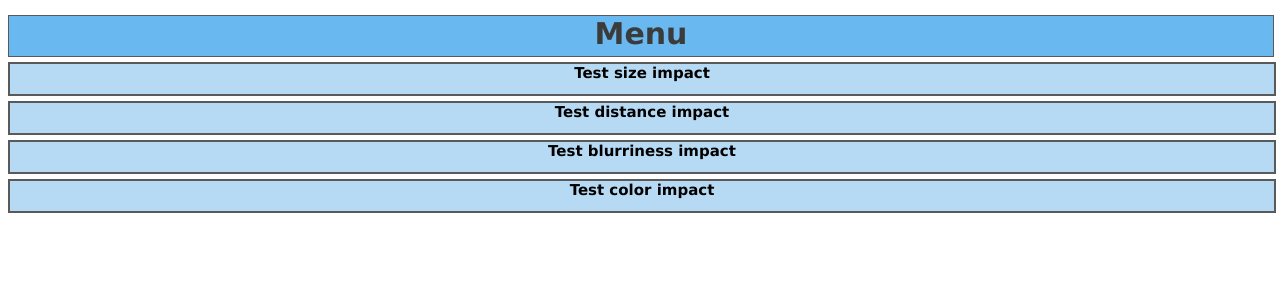
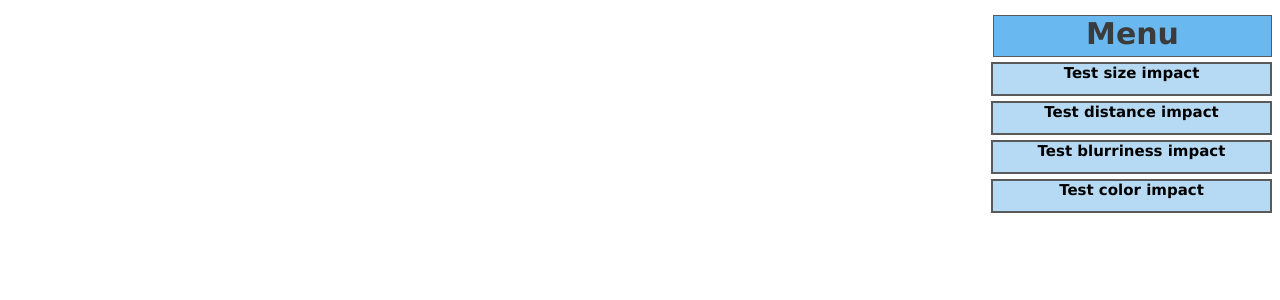
Before and after one commit to anastasiabolotnikova/troxler, a PHP site: page /data.html in a window 1280 px wide. Shown: the top 300 px of the page. Run offline with PHP 8.4, Linux system fonts and the light colour scheme.

Commit message:
Some CSS fixes

```diff
--- a/data.html
+++ b/data.html
@@ -12,25 +12,9 @@
 				Menu
 			</label>
 		</div>
-		<div class="test-label">
-			<label>
-				<a href="test_size_impact.html">Test size impact</a>
-			</label>
-		</div>
-		<div class="test-label">
-			<label>
-				<a href="test_distance_impact.html">Test distance impact</a>
-			</label>
-		</div>
-		<div class="test-label">
-			<label>
-				<a href="test_blur_impact.html">Test blurriness impact</a>
-			</label>
-		</div>
-		<div class="test-label">
-			<label>
-				<a href="test_color_impact.html">Test color impact</a>
-			</label>
-		</div>
+		<a href="test_size_impact.html"><div class="test-label"><label>Test size impact</label></div></a>
+		<a href="test_distance_impact.html"><div class="test-label"><label>Test distance impact</label></div></a>
+		<a href="test_blur_impact.html"><div class="test-label"><label>Test blurriness impact</label></div></a>
+		<a href="test_color_impact.html"><div class="test-label"><label>Test color impact</label></div></a>
 		</body>
 </html>
--- a/style.css
+++ b/style.css
@@ -28,7 +28,7 @@
 
 h1,h2,h3 {text-align:center;font-family:"Lucida Sans Unicode", "Lucida Grande", sans-serif;}
 
-a {font-size:50%;text-decoration:none;font-family:"Lucida Sans Unicode", "Lucida Grande", sans-serif;color: black;}
+a{text-decoration: none;}
 
 .button{
 	font-weight: bold;
@@ -97,7 +97,8 @@ a {font-size:50%;text-decoration:none;font-family:"Lucida Sans Unicode", "Lucida
 .test-label{
 	font-weight: bold;
 	margin-top: 5px;
-	width: 100%;
+	margin-left: auto;
+	width: 277px;
 	height: 30px;
 	color: #3b3b3b;
 	background: #B6DAF4;
@@ -108,11 +109,23 @@ a {font-size:50%;text-decoration:none;font-family:"Lucida Sans Unicode", "Lucida
 	border-top-color: #5a5a5a;
 }
 
+.test-label label {
+	font-size: 50%;
+	color: black;
+}
+
+.test-label label:hover{
+	font-size: 50%;
+	color: black;
+	cursor: pointer;
+}
+
 .menu{
 	font-weight: bold;
 	margin-top: 15px;
+	margin-left: auto;
 	font-size:50%;
-	width: 100%;
+	width: 277px;
 	height: 40px;
 	color: #3b3b3b;
 	background: #69B8F0;
--- a/test_blur_impact.html
+++ b/test_blur_impact.html
@@ -8,11 +8,7 @@
 	</head>
 		<body>
 
-		<div class="test-label">
-			<label>
-				<a href="data.html">Back to the Menu</a>
-			</label>
-		</div>
+		<a href="data.html"><div class="test-label"><label>Back to the Menu</label></div></a>
 
 		<h3>Testing blurriness impact</h3>
 
--- a/test_distance_impact.html
+++ b/test_distance_impact.html
@@ -8,11 +8,7 @@
 	</head>
 		<body>
 
-		<div class="test-label">
-			<label>
-				<a href="data.html">Back to the Menu</a>
-			</label>
-		</div>
+		<a href="data.html"><div class="test-label"><label>Back to the Menu</label></div></a>
 
 		<h3>Testing distance impact</h3>
 		<div>
--- a/test_size_impact.html
+++ b/test_size_impact.html
@@ -8,11 +8,7 @@
 	</head>
 		<body>
 
-		<div class="test-label">
-			<label>
-				<a href="data.html">Back to the Menu</a>
-			</label>
-		</div>
+		<a href="data.html"><div class="test-label"><label>Back to the Menu</label></div></a>
 
 		<h3>Testing size impact</h3>
 		<div>
```
Also changed, not shown: test_color_impact.html (+3 -7 lines).
